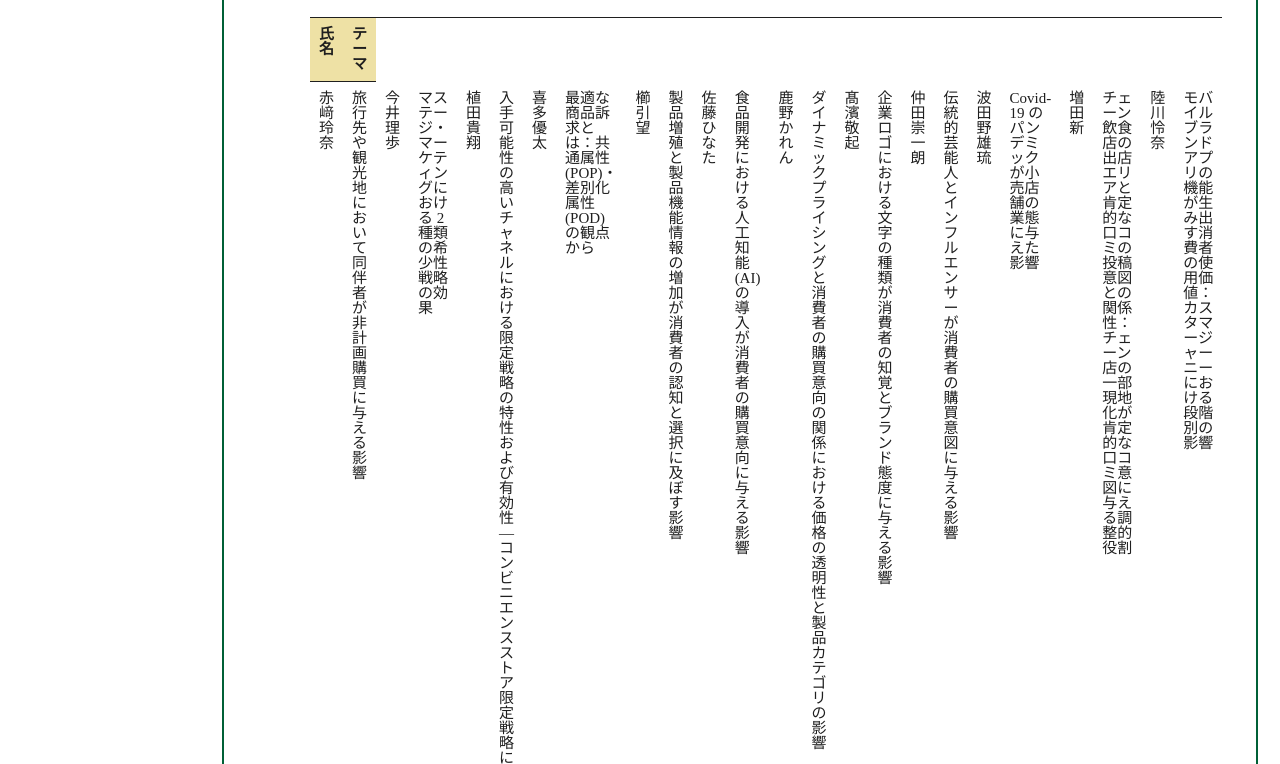
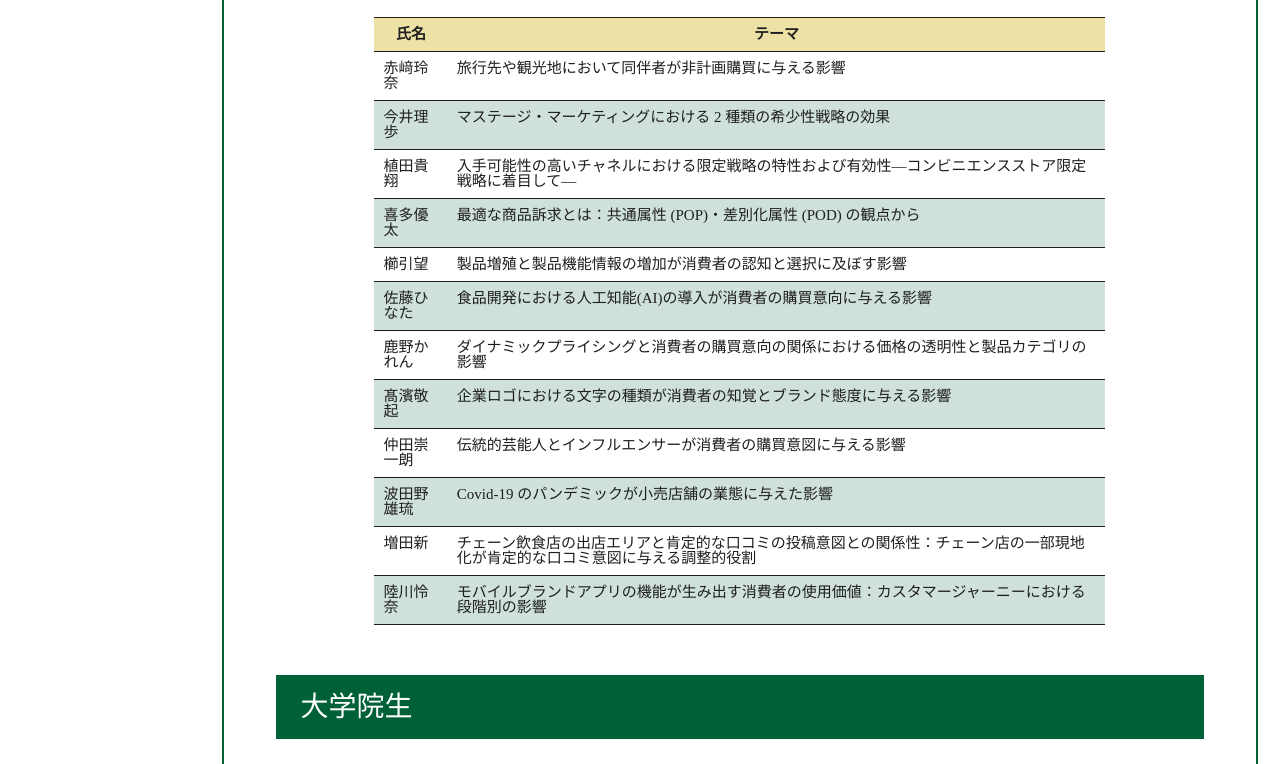
Before and after one commit to dohmaki/keiotakatazemi, a plain HTML site: page research.html in a window 1280 px wide. Shown: the part 1385-2149 px from the top of the page. Drawn offline with Linux system fonts and the light colour scheme.

Commit message:
Update research.html

```diff
--- a/research.html
+++ b/research.html
@@ -130,26 +130,48 @@
           <tr>
             <td>赤﨑玲奈</td>
             <td>旅行先や観光地において同伴者が非計画購買に与える影響</td>
+          </tr>
+          <tr>
             <td>今井理歩</td>
             <td>マステージ・マーケティングにおける 2 種類の希少性戦略の効果</td>
+          </tr>
+          <tr>
             <td>植田貴翔</td>
             <td>入手可能性の高いチャネルにおける限定戦略の特性および有効性―コンビニエンスストア限定戦略に着目して―</td>
+          </tr>
+          <tr>
             <td>喜多優太</td>
             <td>最適な商品訴求とは：共通属性 (POP)・差別化属性 (POD) の観点から</td>
+          </tr>
+          <tr>
             <td>櫛引望</td>
             <td>製品増殖と製品機能情報の増加が消費者の認知と選択に及ぼす影響</td>
+          </tr>
+          <tr>
             <td>佐藤ひなた</td>
             <td>食品開発における人工知能(AI)の導入が消費者の購買意向に与える影響</td>
+          </tr>
+          <tr>
             <td>鹿野かれん</td>
             <td>ダイナミックプライシングと消費者の購買意向の関係における価格の透明性と製品カテゴリの影響</td>
+          </tr>
+          <tr>
             <td>髙濱敬起</td>
             <td>企業ロゴにおける文字の種類が消費者の知覚とブランド態度に与える影響</td>
+          </tr>
+          <tr>
             <td>仲田崇一朗</td>
             <td>伝統的芸能人とインフルエンサーが消費者の購買意図に与える影響</td>
+          </tr>
+          <tr>
             <td>波田野雄琉</td>
             <td>Covid-19 のパンデミックが小売店舗の業態に与えた影響</td>
+          </tr>
+          <tr>
             <td>増田新</td>
             <td>チェーン飲食店の出店エリアと肯定的な口コミの投稿意図との関係性：チェーン店の一部現地化が肯定的な口コミ意図に与える調整的役割</td>
+          </tr>
+          <tr>
             <td>陸川怜奈</td>
             <td>モバイルブランドアプリの機能が生み出す消費者の使用価値：カスタマージャーニーにおける段階別の影響</td>
           </tr>
```
